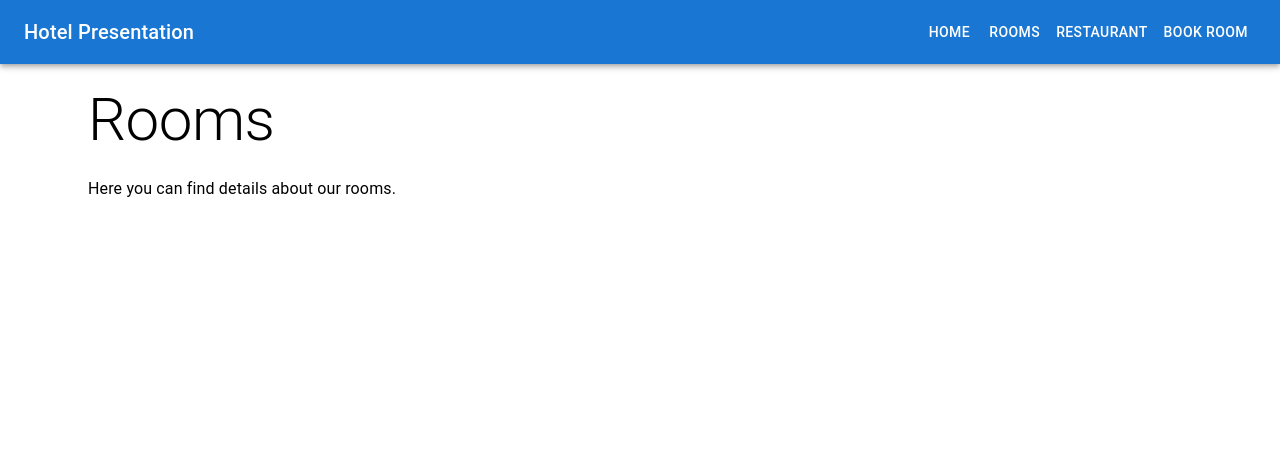
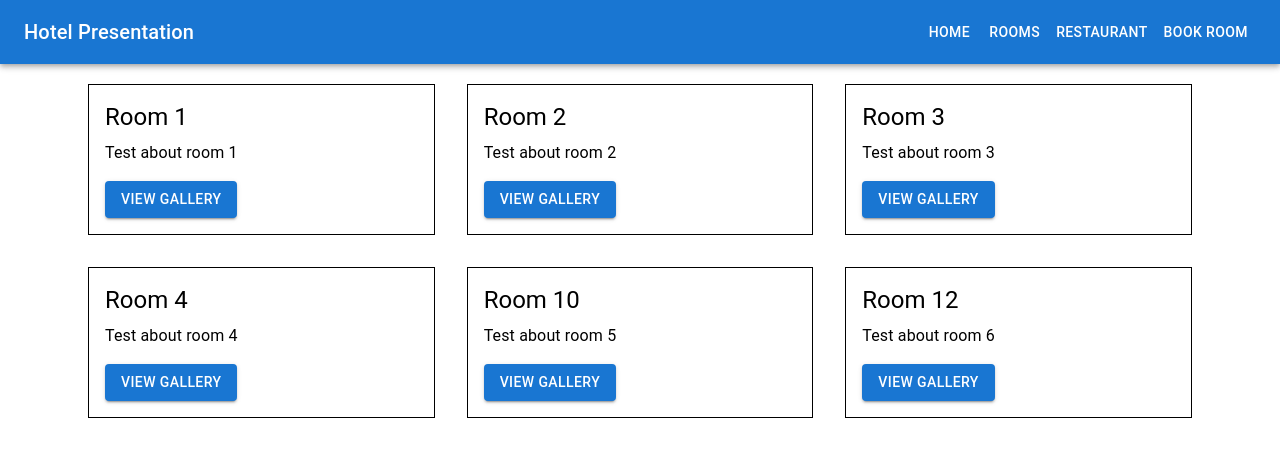
Before and after one commit to bubanjan/apartmentsbonus, a React (Create React App) app: page /rooms in a window 1280 px wide. Shown: the top 456 px of the page. Built offline with nearby package versions, Linux system fonts and the light colour scheme.

Commit message:
light box

```diff
--- a/src/components/Home.jsx
+++ b/src/components/Home.jsx
@@ -8,11 +8,18 @@ const Home = () => {
             <Typography variant="h2" gutterBottom>
                 Welcome to Our Hotel
             </Typography>
-            <Box>
+            <Typography variant="body1" paragraph>
+                Nestled in the heart of the city, our hotel offers a unique
+                blend of luxury and comfort. Whether you're here for business or
+                leisure, you'll find our amenities and services designed to meet
+                your every need. Enjoy a relaxing stay with us and experience
+                the best hospitality in town.
+            </Typography>
+            <Box display="flex" justifyContent="center" alignItems="center">
                 <img
-                    src="https://via.placeholder.com/800x400"
+                    src="/images/general/gen1.jpg"
                     alt="Hotel"
-                    style={{ width: "100%", height: "auto" }}
+                    style={{ width: "50%", height: "auto" }}
                 />
             </Box>
         </Container>
--- a/src/components/Rooms.jsx
+++ b/src/components/Rooms.jsx
@@ -1,16 +1,105 @@
-// src/components/Rooms.js
-import React from "react";
-import { Container, Typography } from "@mui/material";
+// src/components/Rooms.jsx
+import React, { useState } from "react";
+import { Container, Typography, Grid, Box, Button } from "@mui/material";
+import Lightbox from "react-image-lightbox";
+import "react-image-lightbox/style.css"; // This only needs to be imported once in your app
+
+const rooms = [
+    {
+        title: "Room 1",
+        description: "Test about room 1",
+        folder: "room1",
+    },
+    {
+        title: "Room 2",
+        description: "Test about room 2",
+        folder: "room2",
+    },
+    {
+        title: "Room 3",
+        description: "Test about room 3",
+        folder: "room3",
+    },
+    {
+        title: "Room 4",
+        description: "Test about room 4",
+        folder: "room4",
+    },
+    {
+        title: "Room 10",
+        description: "Test about room 5",
+        folder: "room10",
+    },
+    {
+        title: "Room 12",
+        description: "Test about room 6",
+        folder: "room12",
+    },
+];
 
 const Rooms = () => {
+    const [photoIndex, setPhotoIndex] = useState(0);
+    const [isOpen, setIsOpen] = useState(false);
+    const [currentImages, setCurrentImages] = useState([]);
+
+    const openLightbox = (folder) => {
+        const images = Array.from(
+            { length: 8 },
+            (_, i) => `/images/${folder}/one${i + 1}.jpg`
+        );
+        setCurrentImages(images);
+        setPhotoIndex(0);
+        setIsOpen(true);
+    };
+
     return (
         <Container>
-            <Typography variant="h2" gutterBottom>
-                Rooms
-            </Typography>
-            <Typography variant="body1">
-                Here you can find details about our rooms.
-            </Typography>
+            <Grid container spacing={4}>
+                {rooms.map((room, index) => (
+                    <Grid item xs={12} sm={6} md={4} key={index}>
+                        <Box border={1} padding={2}>
+                            <Typography variant="h5" gutterBottom>
+                                {room.title}
+                            </Typography>
+                            <Typography variant="body1" paragraph>
+                                {room.description}
+                            </Typography>
+                            <Button
+                                variant="contained"
+                                color="primary"
+                                onClick={() => openLightbox(room.folder)}
+                            >
+                                View Gallery
+                            </Button>
+                        </Box>
+                    </Grid>
+                ))}
+            </Grid>
+
+            {isOpen && (
+                <Lightbox
+                    mainSrc={currentImages[photoIndex]}
+                    nextSrc={
+                        currentImages[(photoIndex + 1) % currentImages.length]
+                    }
+                    prevSrc={
+                        currentImages[
+                            (photoIndex + currentImages.length - 1) %
+                                currentImages.length
+                        ]
+                    }
+                    onCloseRequest={() => setIsOpen(false)}
+                    onMovePrevRequest={() =>
+                        setPhotoIndex(
+                            (photoIndex + currentImages.length - 1) %
+                                currentImages.length
+                        )
+                    }
+                    onMoveNextRequest={() =>
+                        setPhotoIndex((photoIndex + 1) % currentImages.length)
+                    }
+                />
+            )}
         </Container>
     );
 };
```
